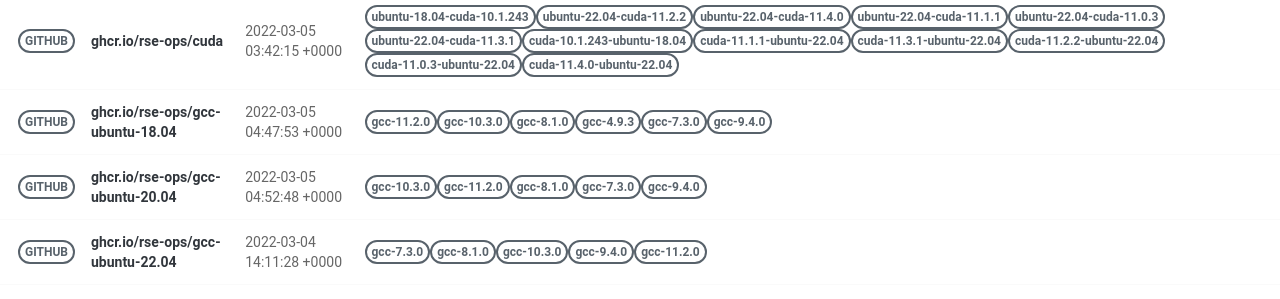
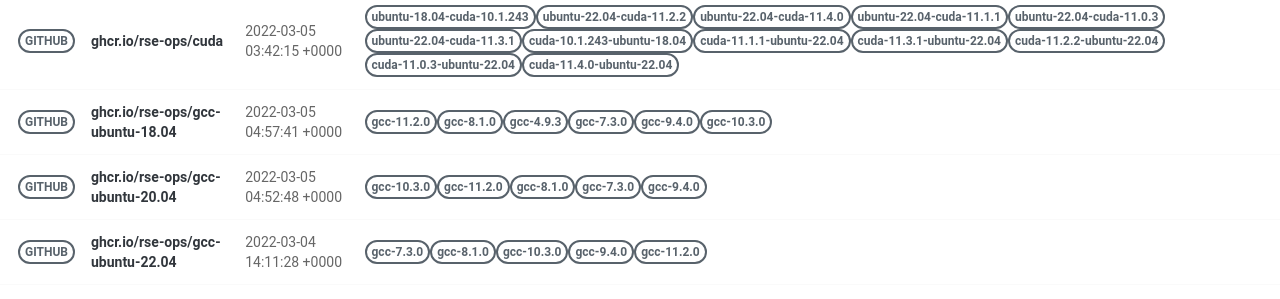
Before and after one commit to rse-ops/docker-images, a Jekyll site: the page built from pages/index.md, in a window 1280 px wide. Shown: the part 502-801 px from the top of the page. Built offline with Jekyll 4.4.1, drawn with Linux system fonts in a browser that asks for light colours; nearby versions of some CDN libraries.

Commit message:
Automated push to update library 2022-03-05

```diff
--- a/_library/ghcr.io-rse-ops-gcc-ubuntu-18.04.md
+++ b/_library/ghcr.io-rse-ops-gcc-ubuntu-18.04.md
@@ -1,7 +1,7 @@
 ---
 layout: container
 name: ghcr.io/rse-ops/gcc-ubuntu-18.04
-updated_at: 2022-03-05 04:47:53.636380
+updated_at: 2022-03-05 04:57:41.755582
 
 
 container_url: https://github.com/orgs/rse-ops/packages/container/package/gcc-ubuntu-18.04
```
Also changed, not shown: other parts of _library/ghcr.io-rse-ops-gcc-ubuntu-18.04.md (+3 -3 lines).
